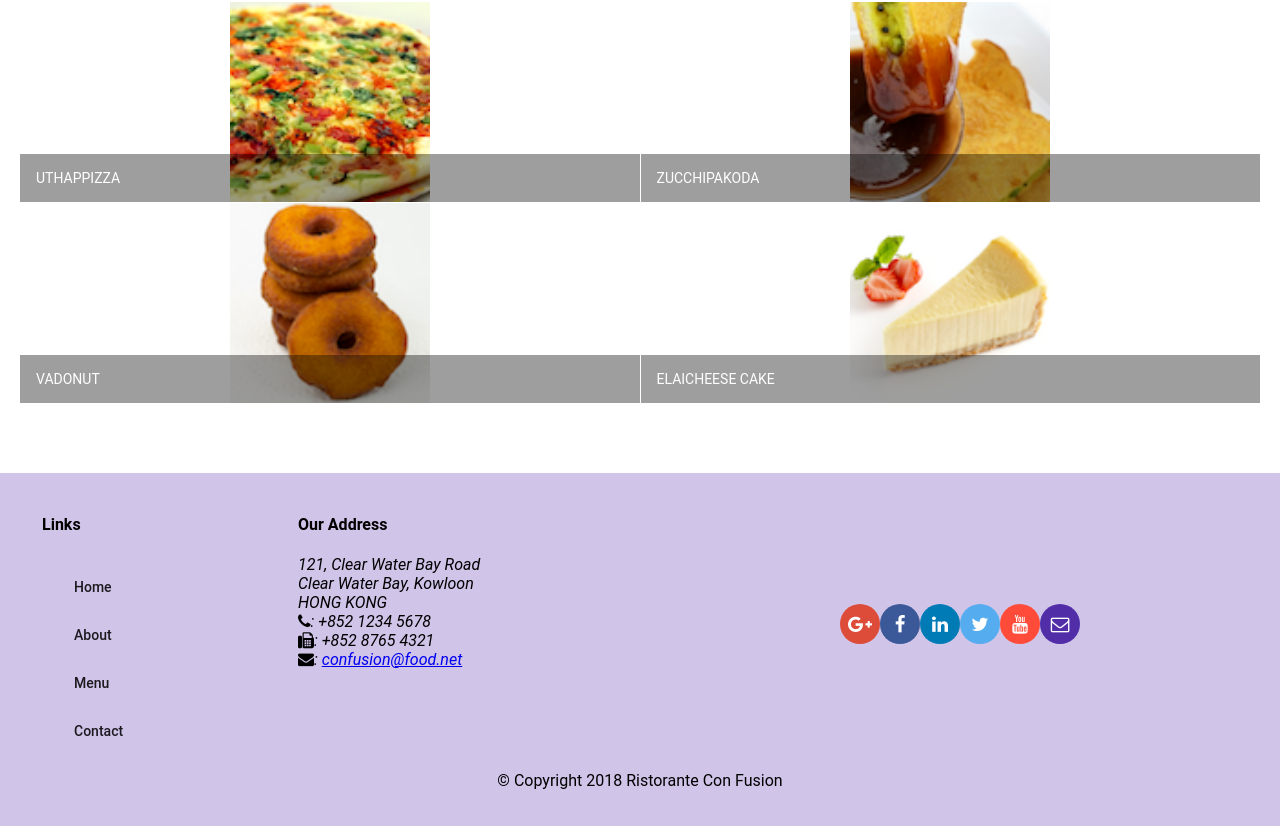
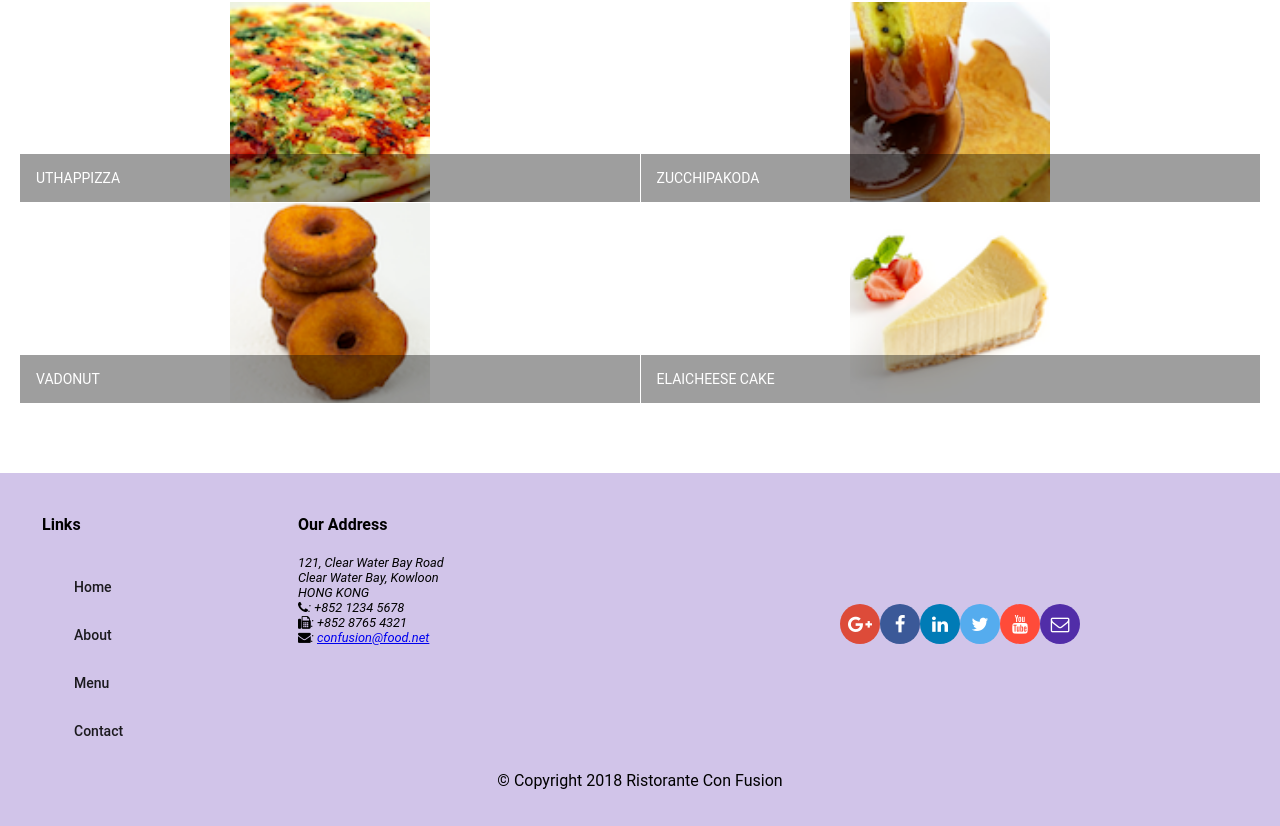
Before and after one commit to samanmunikar/ConFusion, an Angular app: page / in a window 1280 px wide. Shown: the part 436-1262 px from the top of the page. Built offline with nearby package versions, Linux system fonts and the light colour scheme.

Commit message:
change text-size to font-size in footer.component.html

```diff
--- a/src/app/footer/footer.component.html
+++ b/src/app/footer/footer.component.html
@@ -17,7 +17,7 @@
       </div>
       <div fxFlex="55">
         <h4>Our Address</h4>
-        <address style="text-size: 80%">
+        <address style="font-size: 80%">
           121, Clear Water Bay Road<br> Clear Water Bay, Kowloon<br> HONG KONG<br>
           <i class="fa fa-phone"></i>: +852 1234 5678<br>
           <i class="fa fa-fax"></i>: +852 8765 4321<br>
```
